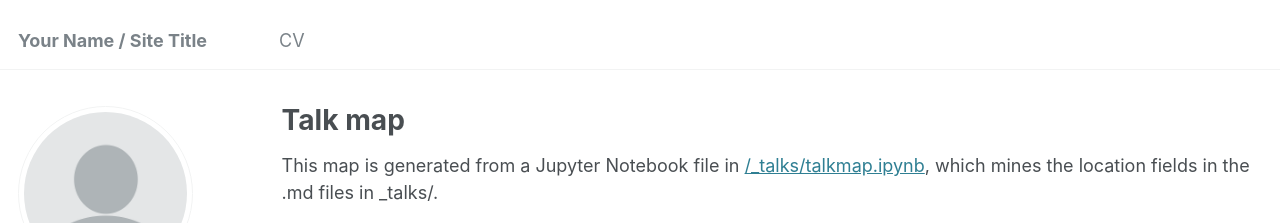
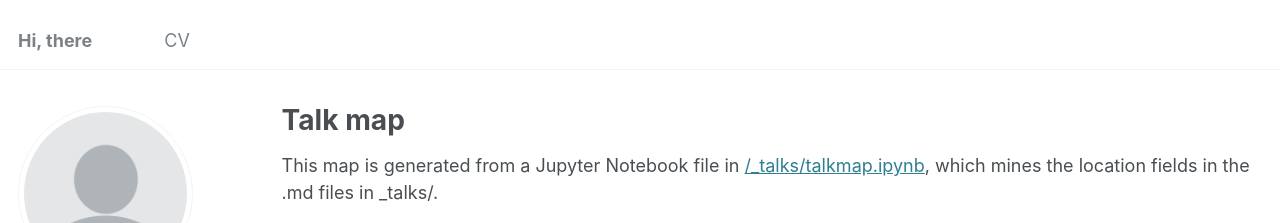
Before and after one commit to Sarunnnnnnnn/sarunnnnnnnn.github.io, a Jekyll site: the page built from _pages/talkmap.html, in a window 1280 px wide. Shown: the top 223 px of the page. Built offline with Jekyll 4.4.1, drawn with Linux system fonts in a browser that asks for light colours; nearby versions of some CDN libraries.

Commit message:
change title site

```diff
--- a/_config.yml
+++ b/_config.yml
@@ -8,7 +8,7 @@
 
 # Basic Site Settings
 locale                   : "en-US"
-title                    : "Your Name / Site Title"
+title                    : "Hi, there"
 title_separator          : "-"
 name                     : &name "Your Name"
 description              : &description "personal description"
```
